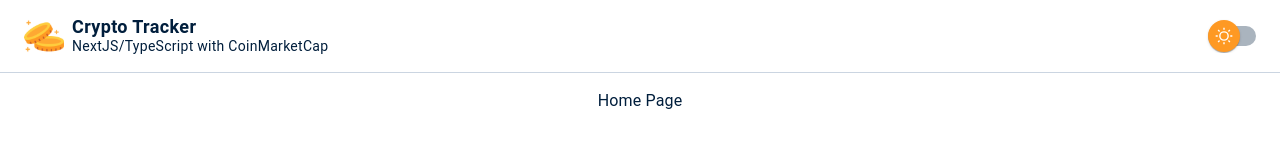
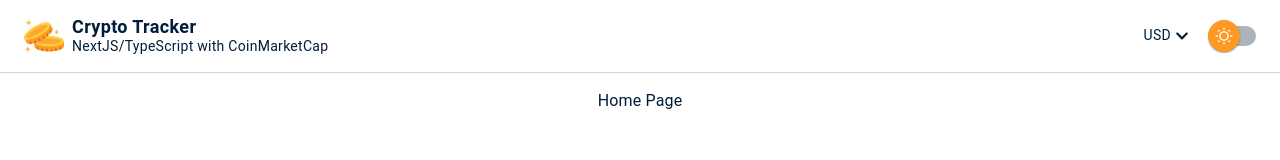
Before and after one commit to jehuzubiri/crypto-app, a Next.js app: page / in a window 1280 px wide. Shown: the top 160 px of the page. Built offline with nearby package versions, Linux system fonts and the light colour scheme; no server answers; what @mui/material-nextjs would draw is missing.

Commit message:
wip: fiat select and added dropdown component

```diff
--- a/src/components/General/Button/index.tsx
+++ /dev/null
@@ -1,11 +0,0 @@
-import React from "react";
-
-const CustomButton: React.FC = () => {
-  return (
-    <div>
-      <p>CustomButton</p>
-    </div>
-  );
-};
-
-export default CustomButton;
--- /dev/null
+++ b/src/components/General/Dropdown/index.tsx
@@ -0,0 +1,90 @@
+import { useRef, ReactNode, MouseEvent } from "react";
+import {
+  Box,
+  Popper,
+  Paper,
+  ClickAwayListener,
+  PopperPlacementType,
+} from "@mui/material";
+
+const useStyles = () => ({
+  root: {
+    zIndex: 999,
+    maxWidth: "30rem",
+    position: "absolute",
+  },
+  content: {
+    borderRadius: "0.5rem",
+    overflow: "hidden",
+    padding: "1rem",
+  },
+  button: {
+    cursor: "pointer",
+  },
+});
+
+interface DropdownProps {
+  children: ReactNode;
+  placement?: PopperPlacementType;
+  offset?: [number, number];
+  content?: ReactNode | null;
+  open: boolean;
+  className?: string;
+  setOpen: React.Dispatch<React.SetStateAction<boolean>>;
+}
+
+const Dropdown: React.FC<DropdownProps> = ({
+  children,
+  placement = "bottom-end",
+  offset = [0, 8],
+  content = <Box>Lorem ipsum</Box>,
+  open,
+  setOpen,
+  className = "",
+}) => {
+  const style = useStyles();
+  const anchorRef = useRef<HTMLDivElement | null>(null);
+
+  const handleToggle = () => setOpen((prev) => !prev);
+
+  const handleClickAway = (event: MouseEvent | TouchEvent) => {
+    if (
+      anchorRef.current &&
+      event.target instanceof Node &&
+      anchorRef.current.contains(event.target)
+    ) {
+      return;
+    }
+    setOpen(false);
+  };
+
+  return (
+    // @ts-ignore
+    <ClickAwayListener onClickAway={handleClickAway}>
+      <Box className={className} display="inline-block" ref={anchorRef}>
+        <Box sx={style.button} onClick={handleToggle}>
+          {children}
+        </Box>
+        <Popper
+          open={open}
+          anchorEl={anchorRef.current}
+          placement={placement}
+          disablePortal
+          sx={style.root}
+          modifiers={[
+            {
+              name: "offset",
+              options: { offset },
+            },
+          ]}
+        >
+          <Paper elevation={3} sx={style.content}>
+            {content}
+          </Paper>
+        </Popper>
+      </Box>
+    </ClickAwayListener>
+  );
+};
+
+export default Dropdown;
--- a/src/components/General/Input/index.tsx
+++ /dev/null
@@ -1,11 +0,0 @@
-import React from "react";
-
-const CustomInput: React.FC = () => {
-  return (
-    <div>
-      <p>CustomInput</p>
-    </div>
-  );
-};
-
-export default CustomInput;
--- a/src/components/General/index.ts
+++ b/src/components/General/index.ts
@@ -1,5 +1,4 @@
-export { default as Button } from "./Button";
-export { default as Input } from "./Input";
+export { default as Dropdown } from "./Dropdown";
 export { default as PageHead } from "./PageHead";
 export { default as ApexCharts } from "./ApexCharts";
 export { default as ThemeSwitch } from "./ThemeSwitch";
--- a/src/components/Layout/components/Header/index.tsx
+++ b/src/components/Layout/components/Header/index.tsx
@@ -2,31 +2,29 @@
 
 import Image from "next/image";
 import { Box, Typography } from "@mui/material";
-import React, { FC, useRef, useEffect, useState, memo } from "react";
+import { FC, useRef, memo } from "react";
 
-import { ThemeSwitch } from "@/components/General";
+import { FaChevronDown } from "react-icons/fa";
+import { Dropdown, ThemeSwitch } from "@/components/General";
 import { AppAssetImages } from "@/constant/App.const";
-import { useThemeContext } from "@/theme/ThemeContext";
+
 import useHeaderHeightHook from "../../hooks/HeaderHeight.hook";
 import useStyle from "../../useLayoutStyles";
+import useHeaderHooks from "./useHeaderHooks";
 
 const LayoutHeader: FC = () => {
   const headerRef = useRef<HTMLDivElement>(null);
-  const [positionType, setPositionType] = useState<"sticky" | "fixed">(
-    "sticky"
-  );
+
   useHeaderHeightHook(headerRef);
-
-  const { setThemeMode, mode } = useThemeContext();
+  const {
+    isChecked,
+    selectedFiat,
+    fiatMenuOpen,
+    positionType,
+    handleThemeSwitch,
+    setFiatMenuOpen,
+  } = useHeaderHooks();
   const style = useStyle({ position: positionType });
-
-  const handleThemeSwitch = (event: React.ChangeEvent<HTMLInputElement>) => {
-    setThemeMode(event.target.checked ? "dark" : "light");
-  };
-
-  useEffect(() => {
-    setPositionType("fixed");
-  }, []);
 
   return (
     <Box component="header" ref={headerRef} sx={style.header}>
@@ -43,9 +41,20 @@ const LayoutHeader: FC = () => {
         </Box>
       </Box>
       <Box>
+        <Dropdown
+          className="fiat-dropdown"
+          open={fiatMenuOpen}
+          setOpen={setFiatMenuOpen}
+          content={<Box>Test</Box>}
+        >
+          <Box>
+            <Typography>{selectedFiat}</Typography>
+            <FaChevronDown />
+          </Box>
+        </Dropdown>
         <ThemeSwitch
           className="switch"
-          checked={mode === "dark"}
+          checked={isChecked}
           onChange={handleThemeSwitch}
         />
       </Box>
--- /dev/null
+++ b/src/components/Layout/components/Header/useHeaderHooks.ts
@@ -0,0 +1,42 @@
+import { useSelector } from "react-redux";
+import { useEffect, useState, ChangeEvent } from "react";
+import { useThemeContext } from "@/theme/ThemeContext";
+import { RootState } from "@/redux/store";
+
+type TypesHeaderPosition = "sticky" | "fixed";
+interface TypesHeaderSettings {
+  positionType: TypesHeaderPosition;
+  test: boolean;
+}
+
+const useHeaderHooks = () => {
+  const { fiatKeys } = useSelector((state: RootState) => state.app);
+  // const { selected, menu } = fiatKeys;
+
+  const { setThemeMode, mode } = useThemeContext();
+
+  const [fiatMenuOpen, setFiatMenuOpen] = useState<boolean>(false);
+  const [headerSettings, setHeaderSettings] = useState<TypesHeaderSettings>({
+    test: false,
+    positionType: "sticky",
+  });
+
+  const handleThemeSwitch = (event: ChangeEvent<HTMLInputElement>) => {
+    setThemeMode(event.target.checked ? "dark" : "light");
+  };
+
+  useEffect(() => {
+    setHeaderSettings((prev) => ({ ...prev, positionType: "fixed" }));
+  }, []);
+
+  return {
+    positionType: headerSettings.positionType,
+    fiatMenuOpen,
+    isChecked: mode === "dark",
+    selectedFiat: fiatKeys.selected,
+    handleThemeSwitch,
+    setFiatMenuOpen,
+  };
+};
+
+export default useHeaderHooks;
--- a/src/components/Layout/index.tsx
+++ b/src/components/Layout/index.tsx
@@ -19,8 +19,11 @@ const MainLayout: FC<{ children: ReactNode; fiatKeys: TheAnyConst }> = ({
 
   useEffect(() => {
     if (fiatKeys?.ok && fiatKeys?.data?.length) {
-      const list = fiatKeys.data.map((item: TheAnyConst) => item?.symbol);
-      dispatch(setFiatKeys({ list }));
+      const menu = {};
+      fiatKeys.data.forEach((item: TheAnyConst) => {
+        menu[item.symbol] = `${item.name} (${item.symbol})`;
+      });
+      dispatch(setFiatKeys({ menu }));
     }
   }, [fiatKeys]);
 
--- a/src/components/Layout/useLayoutStyles.ts
+++ b/src/components/Layout/useLayoutStyles.ts
@@ -63,9 +63,22 @@ const useStyle = ({ headerHeight, position }: StyleProps): TheAnyTheme => {
       // User Settings
       "& > div:nth-of-type(2)": {
         ...theme?.cxFlexBox?.rowCenter,
-        gap: "0.5rem",
+        gap: "0.75rem",
         "& > .switch": {
           marginRight: "-7px",
+        },
+        "& > .fiat-dropdown > div > div": {
+          ...theme?.cxFlexBox?.rowCenter,
+          gap: "0.25rem",
+          "& > p": {
+            ...theme.cxTypography.paragraph,
+            color: theme.palette?.text,
+          },
+          "& > svg": {
+            height: "0.875rem",
+            width: "0.875rem",
+            color: theme.palette?.text,
+          },
         },
       },
     },
--- a/src/redux/slices/App.slice.ts
+++ b/src/redux/slices/App.slice.ts
@@ -13,7 +13,6 @@ const initialListState: TypesTableData = {
   logos: null,
   loading: false,
   sortBy: "amount",
-  searchQuery: "",
   pagination: {
     page: 1,
     total: 0,
@@ -21,11 +20,14 @@ const initialListState: TypesTableData = {
 };
 
 const initialState: TypesAppSliceState = {
+  searchQuery: "",
   portfolio: initialListState,
   cryptos: initialListState,
   fiatKeys: {
     selected: AppDefaultFiatValue,
-    list: [AppDefaultFiatValue],
+    menu: {
+      [AppDefaultFiatValue]: "United States Dollar (USD)",
+    },
   },
   selectedCrypto: {
     data: null,
```
Also changed, not shown: src/models/Redux.model.ts (+6 -2 lines).
